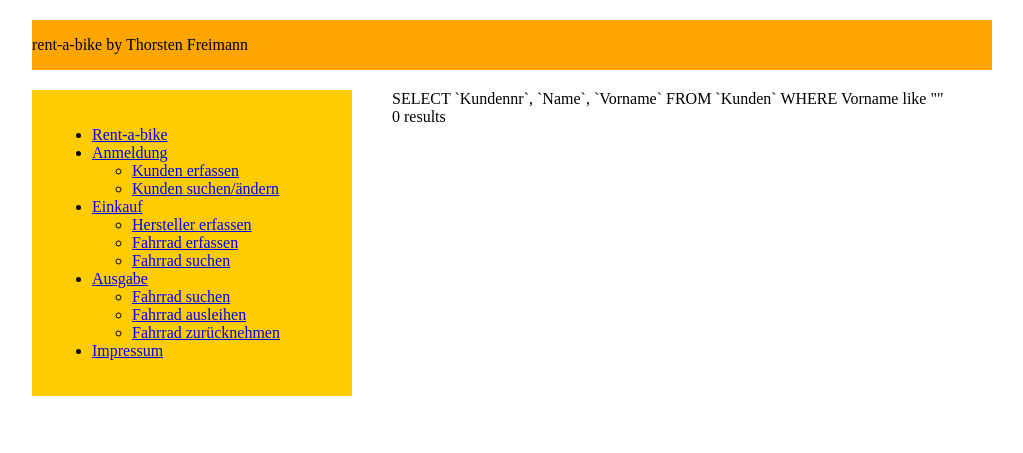
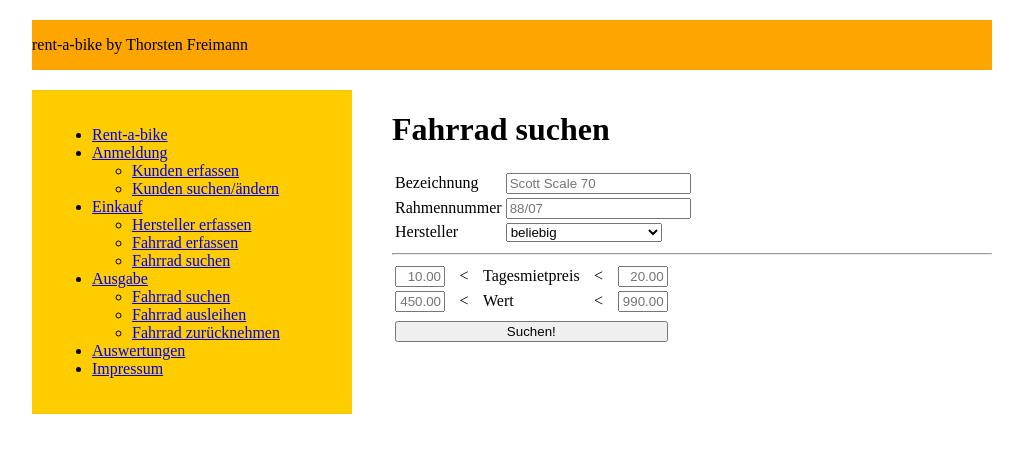
Before and after one commit to thorstenfr/rentabike, a PHP site: page /fahrrad_suchen.php in a window 1280 px wide. Shown: the top 453 px of the page, without its empty margins (128-1151 px from the left). Run offline with PHP 8.4, Linux system fonts and the light colour scheme; data comes from the database, SQL or seed files in the repository; data that the repository does not hold is empty.

Commit message:
Fahrradsuche eingebaut. Bisher Selektion über Hersteller möglich, sonst nix

```diff
--- a/css/style.css
+++ b/css/style.css
@@ -1,6 +1,15 @@
 body {
 	margin: 20px;
 	padding: 0;
+}
+hr {
+    display: block;
+    margin-top: 0.5em;
+    margin-bottom: 0.5em;
+    margin-left: auto;
+    margin-right: auto;
+    border-style: inset;
+    border-width: 1px;
 }
 
 #container {
--- a/fahrrad_suchen.php
+++ b/fahrrad_suchen.php
@@ -14,6 +14,22 @@
 		<?php include 'navi.php';?>
 	</div>
 	<div id="inhalt">
+		<h1>Fahrrad suchen</h1>
+		<form method="post" action="fahrrad_suchen_ergebnis.php">
+			<table>
+				<tr>
+					<td>Bezeichnung</td><td><input type="text" id="fd_bezeichnung" placeholder="Scott Scale 70"></td>
+				</tr>
+				<tr>
+					<td>Rahmennummer</td><td><input type="text" id="fd_Rahmennummer" placeholder="88/07"></td>
+				</tr>
+				<tr><td>Hersteller</td><td><select name="Herstellernr">
+				<option value="" >beliebig</option>
+				<option value="—————————" disabled="disabled">——————————</option>
+
+
+
+
 				<?php
 						include("db_verbindung.php");
 
@@ -23,27 +39,37 @@
 							if ($conn->connect_error) {
 								die("Connection failed: " . $conn->connect_error);
 							}
+							$sql = "SELECT `Herstellernr`,`Herstellername` FROM hersteller";
+							$result = $conn->query($sql);
 
 
-					$sql = "SELECT `Kundennr`, `Name`, `Vorname` FROM `Kunden` WHERE Vorname like \"". $_POST['vorname'] ."\"";
-
-
-					echo "<div id=\"sql\">" . $sql . "</div>";
-					$result = $conn->query($sql);
-
 							if ($result->num_rows > 0) {
-						echo "<table><tr><th>Kundennr</th><th>Name</th></tr>";
-						// output data of each row
 								while($row = $result->fetch_assoc()) {
-							echo "<tr><td>".$row["Kundennr"]."</td><td>".$row["Vorname"]." ".$row["Name"]."</td></tr>";
+									echo "<option value=\"" . $row["Herstellernr"] . "\">" . $row["Herstellername"] . "</option>";
 								}
-						echo "</table>";
+								echo "</select></td></tr>";
 							} else {
 								echo "0 results";
 							}
 							$conn->close();
 						?>
-				</div>
+					</table>
+					<hr>
+					<table>
+						<tr>
+							<td><input style="text-align: right; width:50px;" type="text" placeholder="10.00" id="fn_tagesmietpreis_min"></td><td style="width: 30px;text-align: center;"><</td><td>Tagesmietpreis</td><td style="width: 30px;text-align: center;"><</td><td><input style="text-align: right; width:50px;" type="text" placeholder="20.00" id="fn_tagesmietpreis_max"></td>
+						</tr>
+						<tr>
+							<td><input style="text-align: right; width:50px;" type="text" placeholder="450.00" id="fn_wert_min"></td><td style="width: 30px;text-align: center;"><</td><td>Wert</td><td style="width: 30px;text-align: center;"><</td><td><input style="text-align: right; width:50px;" type="text" placeholder="990.00" id="fn_wert_max"></td>
+						</tr>
+						<tr><td colspan="5"><input type="submit" value="Suchen!" style="width:100%; margin-top:5px;"></tr>
+					</table>
+				</form>
+
+
+
+
+	</div> <!-- Inhalt -->
 </div>
 
 
--- a/navi.php
+++ b/navi.php
@@ -22,12 +22,16 @@
 	<li class = "cat4">
 		<a href="#">Ausgabe</a>
 		<ul>
-			<li><a href="#">Fahrrad suchen</a></li>
+			<li><a href="fahrrad_suchen.php">Fahrrad suchen</a></li>
 			<li><a href="fahrrad_ausleihen.php">Fahrrad ausleihen</a></li>
 			<li><a href="#">Fahrrad zur&uuml;cknehmen</a></li>
 		</ul>
 	</li>
 	<li class = "cat5">
+		<a href="auswertungen.php">Auswertungen</a>
+	</li>
+
+	<li class = "cat5">
 		<a href="html/impressum.html">Impressum</a>
 	</li>
 </ul>
```
Also changed, not shown: fahrrad_suchen_ergebnis.php (added, +75 -0 lines). Lines whose indentation alone changed are shown as unchanged.
